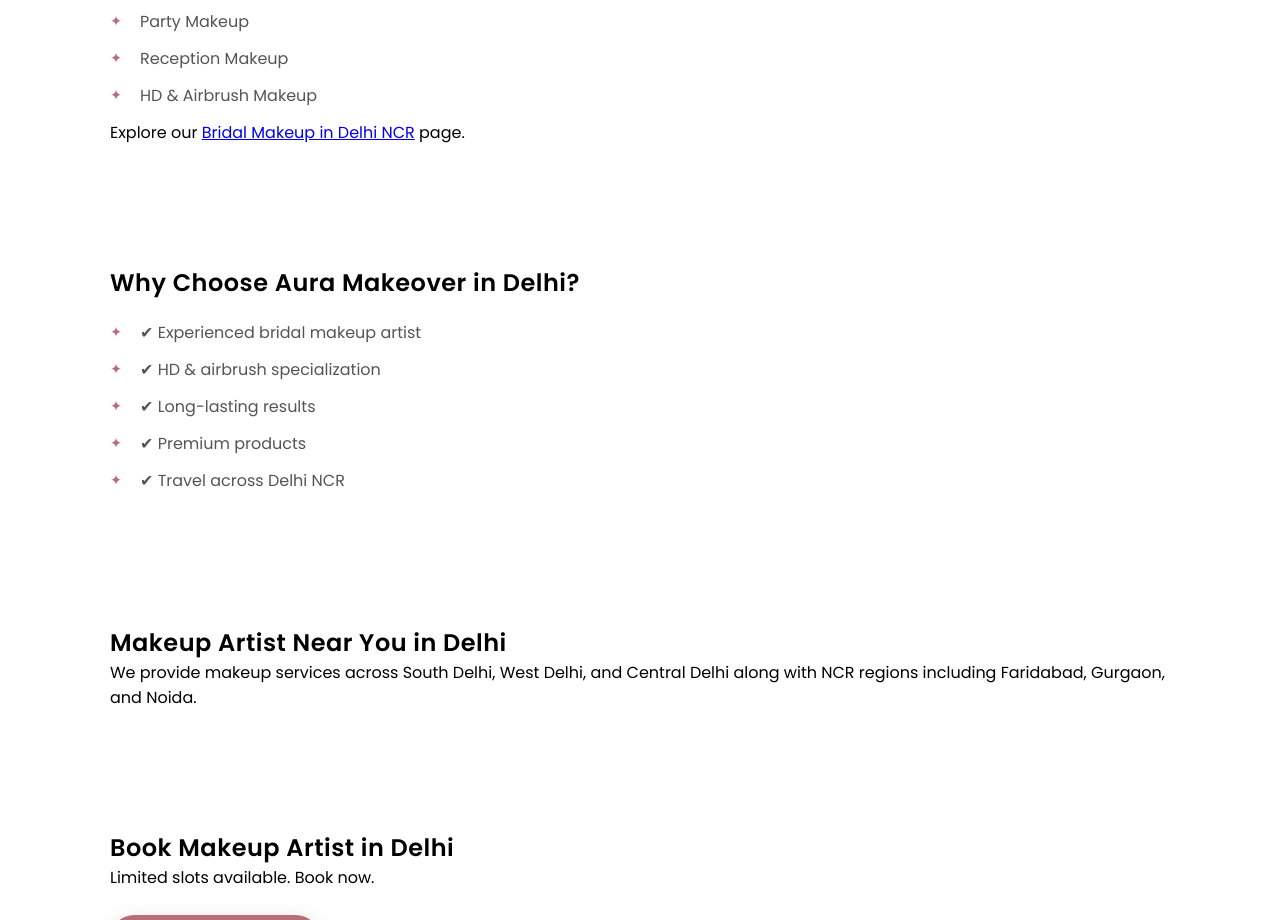
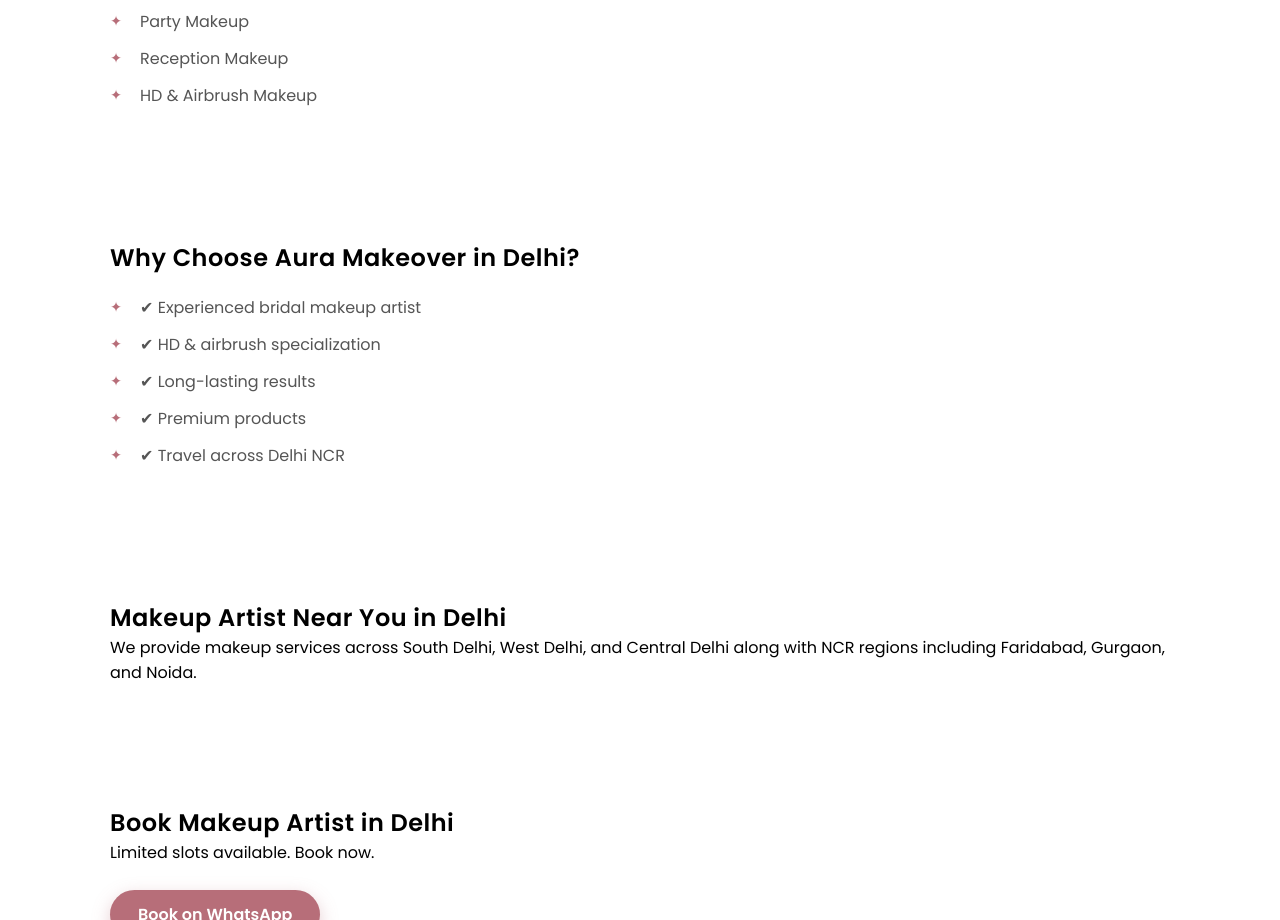
Before and after one commit to auramakeoverofficial/auramakeover.in, a plain HTML site: page makeup-artist-delhi.html in a window 1280 px wide. Shown: the part 993-1913 px from the top of the page. Drawn offline with nearby package versions, Linux system fonts and the light colour scheme.

Commit message:
- Removed extra link
- Removed extra link

```diff
--- a/makeup-artist-delhi.html
+++ b/makeup-artist-delhi.html
@@ -124,9 +124,6 @@ We specialize in bridal makeup, party makeup, and engagement looks tailored for
 <li>HD & Airbrush Makeup</li>
 </ul>
 
-<p>
-Explore our <a href="bridal-makeup-delhi-ncr.html">Bridal Makeup in Delhi NCR</a> page.
-</p>
 </section>
 
 <section>
```
